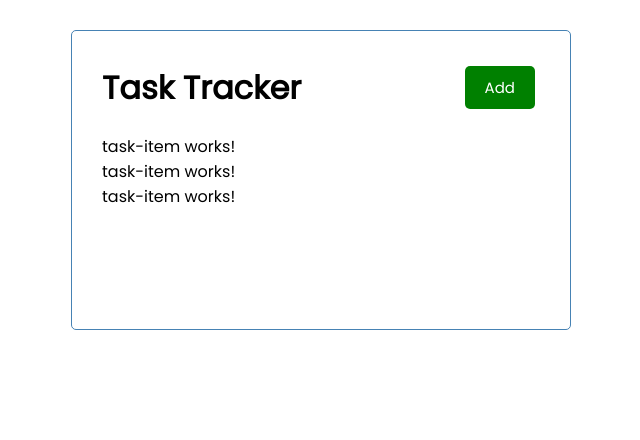
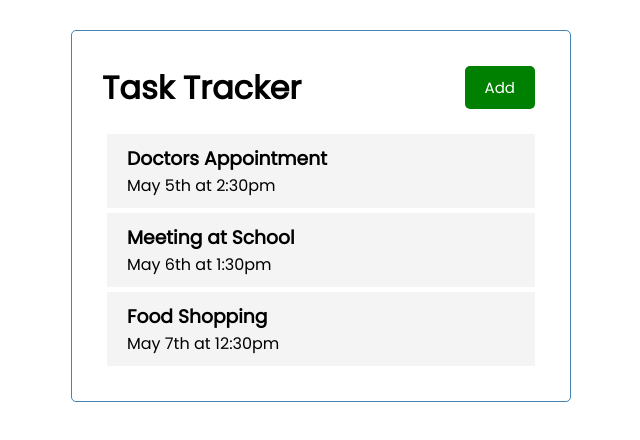
Before and after one commit to HuzefaC/task-tracker, an Angular app: page / in a window 1280 px wide. Shown: the top 440 px of the page, without its empty margins (319-959 px from the left). Built offline with nearby package versions, Linux system fonts and the light colour scheme.

Commit message:
feat: add layout and styles for task-item component

```diff
--- a/src/app/components/task-item/task-item.component.css
+++ b/src/app/components/task-item/task-item.component.css
@@ -0,0 +1,16 @@
+.task {
+  background: #f4f4f4;
+  margin: 5px;
+  padding: 10px 20px;
+  cursor: pointer;
+}
+
+.task.reminder {
+  border-left: 5px solid green;
+}
+
+.task h3 {
+  display: flex;
+  align-items: center;
+  justify-content: space-between;
+}
--- a/src/app/components/task-item/task-item.component.html
+++ b/src/app/components/task-item/task-item.component.html
@@ -1 +1,4 @@
-<p>task-item works!</p>
+<div class="task">
+  <h3>{{ task.text }}</h3>
+  <p>{{ task.day }}</p>
+</div>
--- a/src/app/components/tasks/tasks.component.html
+++ b/src/app/components/tasks/tasks.component.html
@@ -1 +1 @@
-<app-task-item *ngFor="let task of tasks">{{ task.text }}</app-task-item>
+<app-task-item *ngFor="let task of tasks" [task]="task"></app-task-item>
```
Also changed, not shown: src/app/components/task-item/task-item.component.ts (+6 -6 lines).
